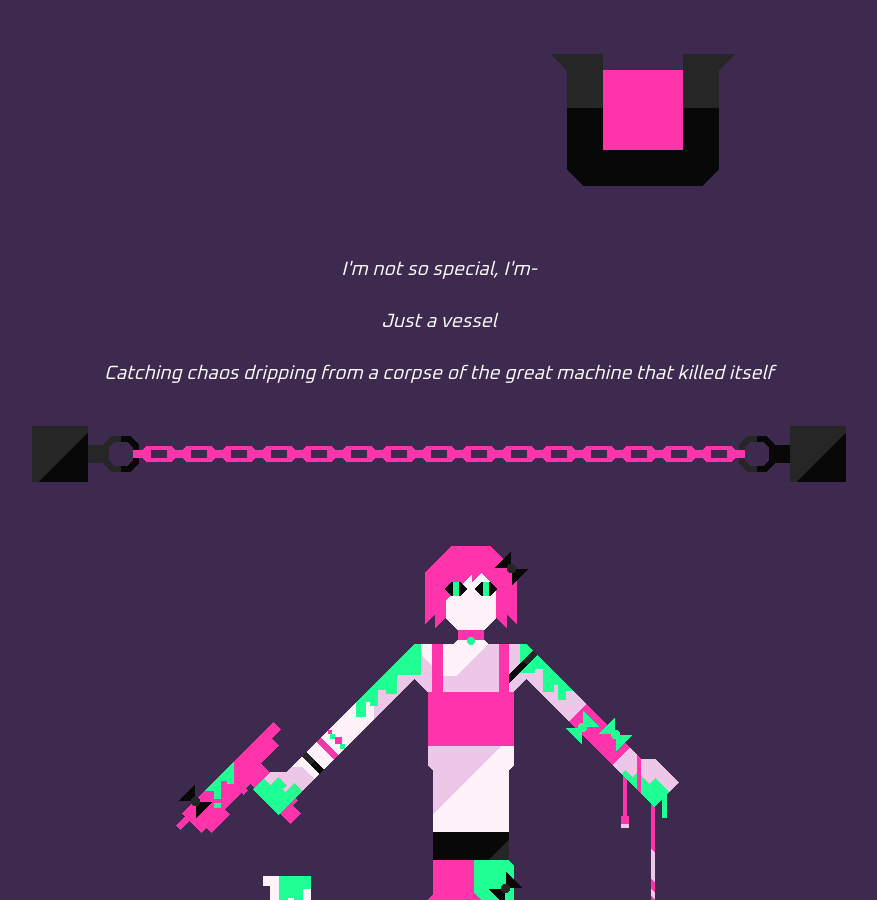
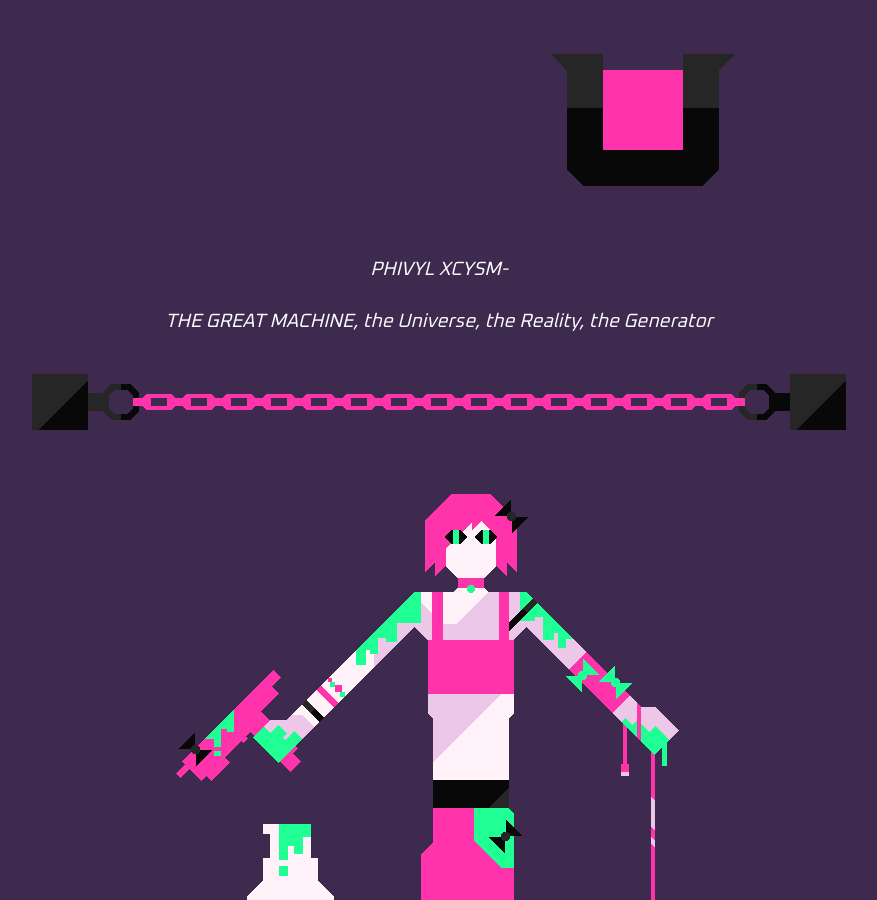
Before and after one commit to V3663L/v3663l.github.io, a Jekyll site: the page built from art/index.html, in a window 1280 px wide and 900 px high, scrolled down 2332 px. Shown: the whole window, without its empty margins (201-1078 px from the left). Built offline with Jekyll 4.4.1, drawn with Linux system fonts in a browser that asks for light colours.

Commit message:
Update index.html

```diff
--- a/art/index.html
+++ b/art/index.html
@@ -8,9 +8,8 @@
 
 	<a href="https://github.com/V3663L/v3663l.github.io/blob/main/art/art%20files/PHIVYL%20XCYSM.png?raw=true" target="_blank"><img src="https://github.com/V3663L/v3663l.github.io/blob/main/art/art%20files/PHIVYL%20XCYSM.png?raw=true" alt="" class="center-universal"></a>
 
-	<poem><p><i>I'm not so special, I'm-</i></p></poem>
-	<poem><p><i>Just a vessel</i></p></poem>
-	<poem><p><i>Catching chaos dripping from a corpse of the great machine that killed itself</i></p></poem>
+	<poem><p><i>PHIVYL XCYSM-</i></p></poem>
+	<poem><p><i>THE GREAT MACHINE, the Universe, the Reality, the Generator</i></p></poem>
 
 	<img src="https://github.com/V3663L/v3663l.github.io/blob/main/art/art%20files/DIVIDER.png?raw=true" alt="" class="center-universal">
 
```
